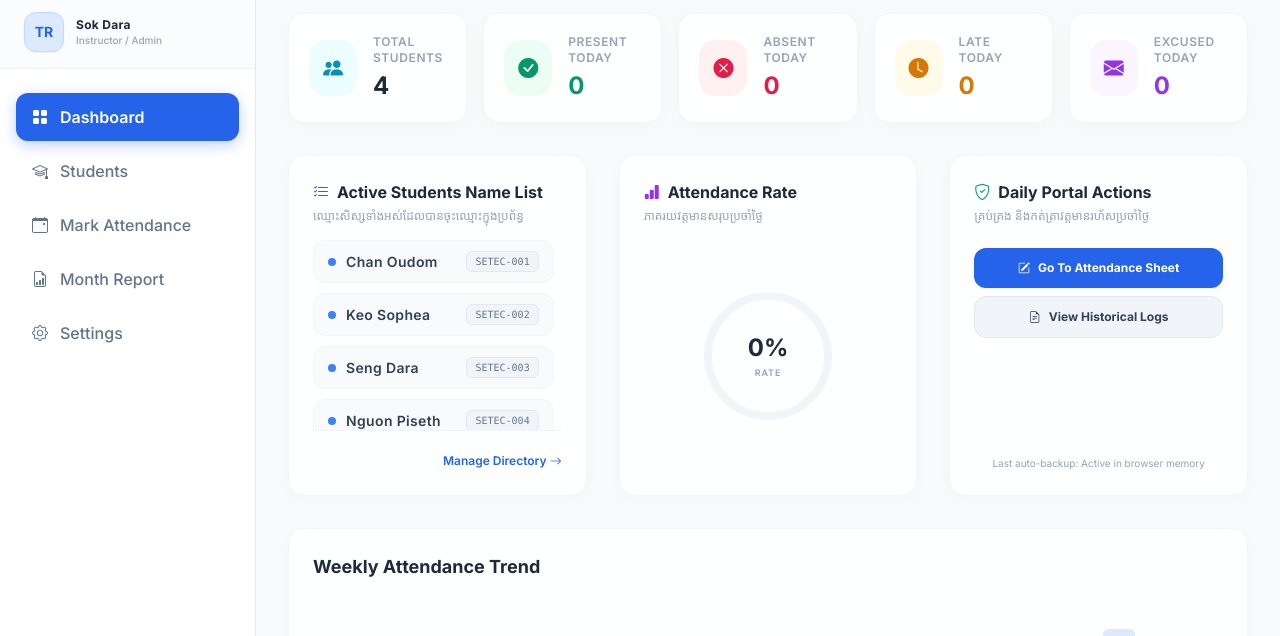
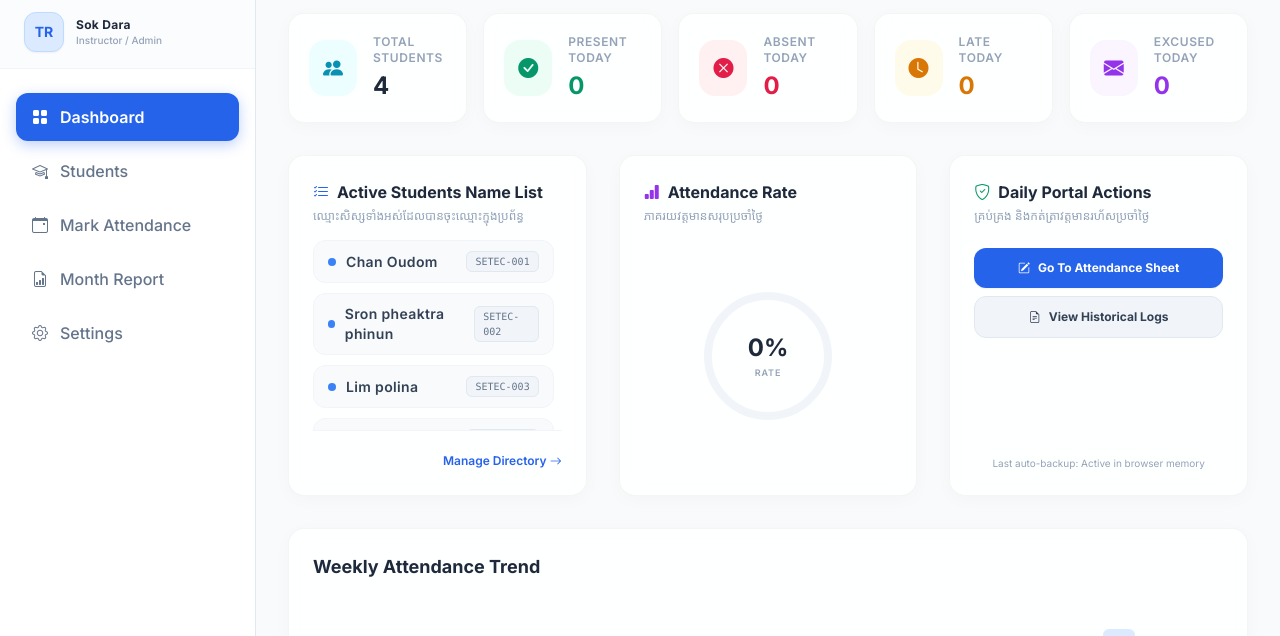
Before and after one commit to nunn26123-art/wd-final.io, a plain HTML site: page dashboard.html in a window 1280 px wide. Shown: the part 93-729 px from the top of the page. Drawn offline with nearby package versions, Linux system fonts and the light colour scheme; a web font is replaced by a local one.

Commit message:
Add files via upload

```diff
--- a/dashboard.html
+++ b/dashboard.html
@@ -413,9 +413,9 @@
    <script>
     const defaultStudents = [
     { id: "SETEC-001", name: "Chan Oudom", sClass: "MIS G12" },
-    { id: "SETEC-002", name: "Keo Sophea", sClass: "MIS G12" },
-    { id: "SETEC-003", name: "Seng Dara", sClass: "MIS G12" },
-    { id: "SETEC-004", name: "Nguon Piseth", sClass: "CS G11" }
+    { id: "SETEC-002", name: "Sron pheaktra phinun", sClass: "MIS G12" },
+    { id: "SETEC-003", name: "Lim polina", sClass: "MIS G12" },
+    { id: "SETEC-004", name: "Run narin", sClass: "CS G11" }
 ];
 
 // State variables
```
